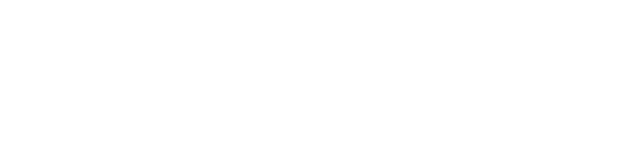
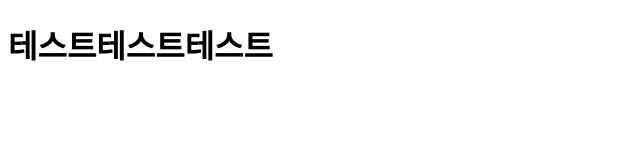
Before and after one commit to snowflake2111/Git-test, a plain HTML site: page index.html in a window 1280 px wide. Shown: the whole page, without its empty margins (0-640 px from the left). Drawn offline with Linux system fonts and the light colour scheme.

Commit message:
h1 추가

```diff
--- a/index.html
+++ b/index.html
@@ -7,6 +7,6 @@
     <title>Document</title>
 </head>
 <body>
-
+    <h1>테스트테스트테스트</h1>
 </body>
 </html>
```
